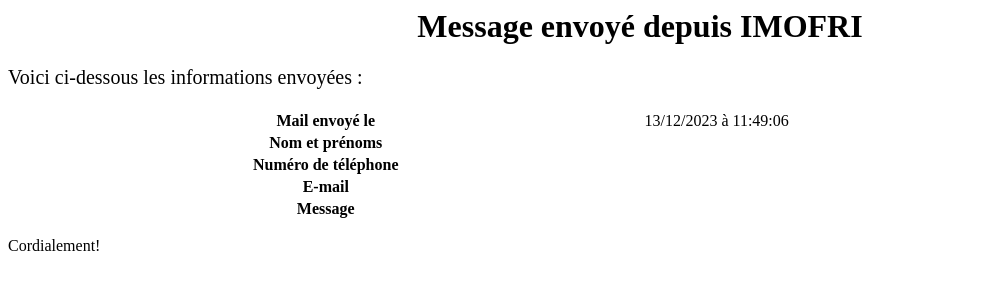
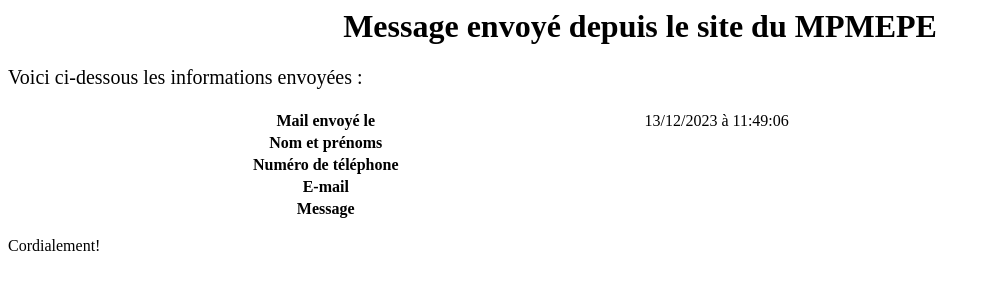
Before and after one commit to solutechcorporate/mpmepe, a Symfony app: template templates/email_templates/contact.html.twig in a window 1280 px wide. Shown: the top 300 px of the page, without its empty margins (0-991 px from the left). Run offline with Twig, Linux system fonts and the light colour scheme; the template is opened without the code that fills it, so the values that code supplies are empty; some libraries are stand-ins or nearby versions.

Commit message:
Maj des templates twig

```diff
--- a/templates/base.html.twig
+++ b/templates/base.html.twig
@@ -4,11 +4,10 @@
         <meta charset="UTF-8">
         <meta http-equiv="X-UA-Compatible" content="IE=edge">
         <meta name="viewport" content="width=device-width, initial-scale=1">
-        <meta name="keywords" content="advanced custom search, agency, agent, business, clean, corporate, directory, google maps, homes, idx agent, listing properties, membership packages, property, real broker, real estate, real estate agent, real estate agency, realtor">
-        <meta name="description" content="Imofri - Plateforme immobilière">
+        <meta name="description" content="Site web du MPMEPE">
 
         <title>
-            {% block title %}Site web {% endblock %} | Imofri
+            {% block title %}Site web {% endblock %} | du MPMEPE
         </title>
 
         {% block stylesheets %}
--- a/templates/email_templates/contact.html.twig
+++ b/templates/email_templates/contact.html.twig
@@ -1,4 +1,4 @@
-<h1 style="text-align: center;">Message envoyé depuis IMOFRI</h1>
+<h1 style="text-align: center;">Message envoyé depuis le site du MPMEPE</h1>
 
 <p style="font-size: 20px;">Voici ci-dessous les informations envoyées :</p>
 
```
